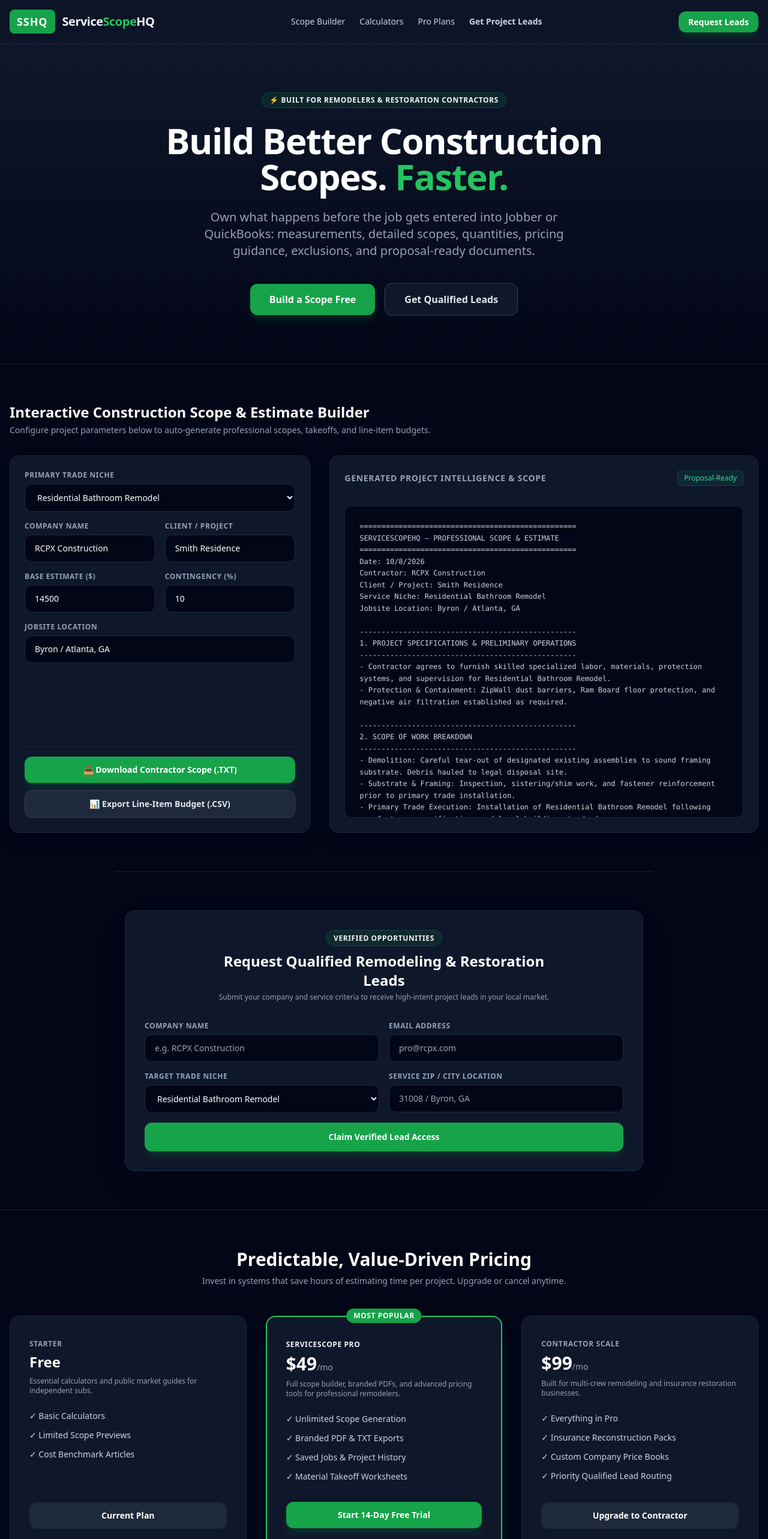
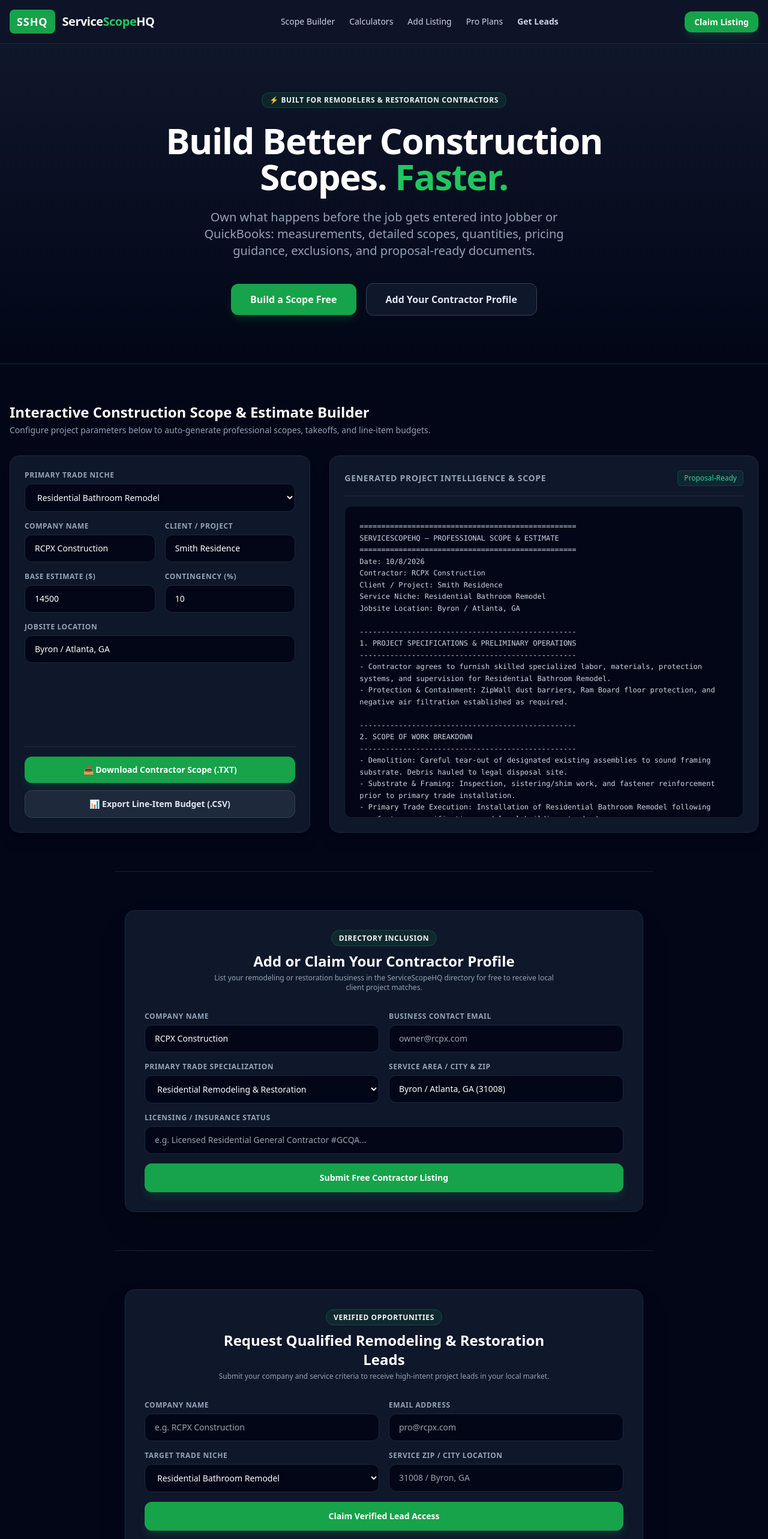
Before and after one commit to wridleyjr-code/servicescopehq-platform, a website: page index.html in a window 1280 px wide. Shown: the top 2565 px of the page at 60% size. Drawn offline with nearby package versions, Linux system fonts and the light colour scheme.

Commit message:
feat: added functional add/claim contractor listing form

```diff
--- a/index.html
+++ b/index.html
@@ -31,11 +31,12 @@
             <nav class="hidden md:flex items-center space-x-6 text-sm font-medium text-slate-300">
                 <a href="#scope-builder" class="hover:text-brand-400 transition">Scope Builder</a>
                 <a href="#calculators" class="hover:text-brand-400 transition">Calculators</a>
+                <a href="#add-listing" class="hover:text-brand-400 transition">Add Listing</a>
                 <a href="#pricing" class="hover:text-brand-400 transition">Pro Plans</a>
-                <a href="#rfq" class="hover:text-brand-400 transition text-brand-400 font-semibold">Get Project Leads</a>
+                <a href="#rfq" class="hover:text-brand-400 transition text-brand-400 font-semibold">Get Leads</a>
             </nav>
             <div>
-                <a href="#rfq" class="bg-brand-600 hover:bg-brand-500 text-white font-semibold px-4 py-2 rounded-xl text-sm transition shadow-lg shadow-brand-600/20">Request Leads</a>
+                <a href="#add-listing" class="bg-brand-600 hover:bg-brand-500 text-white font-semibold px-4 py-2 rounded-xl text-sm transition shadow-lg shadow-brand-600/20">Claim Listing</a>
             </div>
         </div>
     </header>
@@ -56,8 +57,8 @@
                 <a href="#scope-builder" class="w-full sm:w-auto bg-brand-600 hover:bg-brand-500 text-white font-bold py-3.5 px-8 rounded-xl transition shadow-lg shadow-brand-600/20 text-center">
                     Build a Scope Free
                 </a>
-                <a href="#rfq" class="w-full sm:w-auto bg-slate-900 hover:bg-slate-800 text-slate-200 font-semibold py-3.5 px-8 rounded-xl transition border border-slate-700 text-center">
-                    Get Qualified Leads
+                <a href="#add-listing" class="w-full sm:w-auto bg-slate-900 hover:bg-slate-800 text-slate-200 font-semibold py-3.5 px-8 rounded-xl transition border border-slate-700 text-center">
+                    Add Your Contractor Profile
                 </a>
             </div>
         </div>
@@ -133,6 +134,56 @@
                     <!-- Populated by script -->
                 </div>
             </div>
+        </div>
+    </section>
+
+    <!-- Add / Claim Contractor Listing Section -->
+    <section id="add-listing" class="py-16 px-4 max-w-4xl mx-auto w-full border-t border-slate-800/80">
+        <div class="bg-slate-900 border border-slate-800 rounded-2xl p-8 shadow-2xl">
+            <div class="text-center max-w-xl mx-auto mb-8">
+                <span class="text-xs font-semibold text-brand-400 bg-brand-500/10 px-3 py-1 rounded-full border border-brand-500/20 uppercase tracking-wider">Directory Inclusion</span>
+                <h2 class="text-2xl font-bold text-white mt-3">Add or Claim Your Contractor Profile</h2>
+                <p class="text-xs text-slate-400 mt-1">List your remodeling or restoration business in the ServiceScopeHQ directory for free to receive local client project matches.</p>
+            </div>
+
+            <form id="listingForm" class="space-y-4">
+                <div class="grid grid-cols-1 sm:grid-cols-2 gap-4">
+                    <div>
+                        <label class="block text-xs font-semibold uppercase tracking-wider text-slate-400 mb-1.5">Company Name</label>
+                        <input type="text" id="listCompany" required value="RCPX Construction" class="w-full bg-slate-950 border border-slate-800 rounded-xl px-4 py-3 text-sm text-white focus:outline-none focus:border-brand-500 transition">
+                    </div>
+                    <div>
+                        <label class="block text-xs font-semibold uppercase tracking-wider text-slate-400 mb-1.5">Business Contact Email</label>
+                        <input type="email" id="listEmail" required placeholder="owner@rcpx.com" class="w-full bg-slate-950 border border-slate-800 rounded-xl px-4 py-3 text-sm text-white focus:outline-none focus:border-brand-500 transition">
+                    </div>
+                </div>
+
+                <div class="grid grid-cols-1 sm:grid-cols-2 gap-4">
+                    <div>
+                        <label class="block text-xs font-semibold uppercase tracking-wider text-slate-400 mb-1.5">Primary Trade Specialization</label>
+                        <select id="listTrade" class="w-full bg-slate-950 border border-slate-800 rounded-xl px-4 py-3 text-sm text-white focus:outline-none focus:border-brand-500 transition">
+                            <option value="Residential Remodeling & Restoration">Residential Remodeling & Restoration</option>
+                            <option value="Water-Damage Mitigation">Water-Damage Mitigation</option>
+                            <option value="Tile & Flooring Installation">Tile & Flooring Installation</option>
+                            <option value="Kitchen & Bath Specialist">Kitchen & Bath Specialist</option>
+                        </select>
+                    </div>
+                    <div>
+                        <label class="block text-xs font-semibold uppercase tracking-wider text-slate-400 mb-1.5">Service Area / City & ZIP</label>
+                        <input type="text" id="listLocation" required value="Byron / Atlanta, GA (31008)" class="w-full bg-slate-950 border border-slate-800 rounded-xl px-4 py-3 text-sm text-white focus:outline-none focus:border-brand-500 transition">
+                    </div>
+                </div>
+
+                <div>
+                    <label class="block text-xs font-semibold uppercase tracking-wider text-slate-400 mb-1.5">Licensing / Insurance Status</label>
+                    <input type="text" id="listCredentials" placeholder="e.g. Licensed Residential General Contractor #GCQA..." class="w-full bg-slate-950 border border-slate-800 rounded-xl px-4 py-3 text-sm text-white focus:outline-none focus:border-brand-500 transition">
+                </div>
+
+                <button type="submit" id="listSubmitBtn" class="w-full bg-brand-600 hover:bg-brand-500 text-white font-bold py-3.5 px-6 rounded-xl transition shadow-lg shadow-brand-600/20 text-sm mt-4">
+                    Submit Free Contractor Listing
+                </button>
+                <p id="listSuccessMsg" class="text-center text-xs text-brand-400 font-medium hidden mt-2">Success! Your contractor profile has been submitted and added to the directory database.</p>
+            </form>
         </div>
     </section>
 
@@ -376,6 +427,22 @@ Client Signature (${client}): ________________________ Date: _____
             document.body.removeChild(a);
         });
 
+        // Listing Form Handler
+        document.getElementById('listingForm').addEventListener('submit', function(e) {
+            e.preventDefault();
+            const btn = document.getElementById('listSubmitBtn');
+            const msg = document.getElementById('listSuccessMsg');
+
+            btn.innerText = "Registering Listing...";
+            btn.disabled = true;
+
+            setTimeout(() => {
+                btn.innerText = "Submit Free Contractor Listing";
+                btn.disabled = false;
+                msg.classList.remove('hidden');
+            }, 800);
+        });
+
         // Lead Form Handler
         document.getElementById('leadForm').addEventListener('submit', function(e) {
             e.preventDefault();
```
